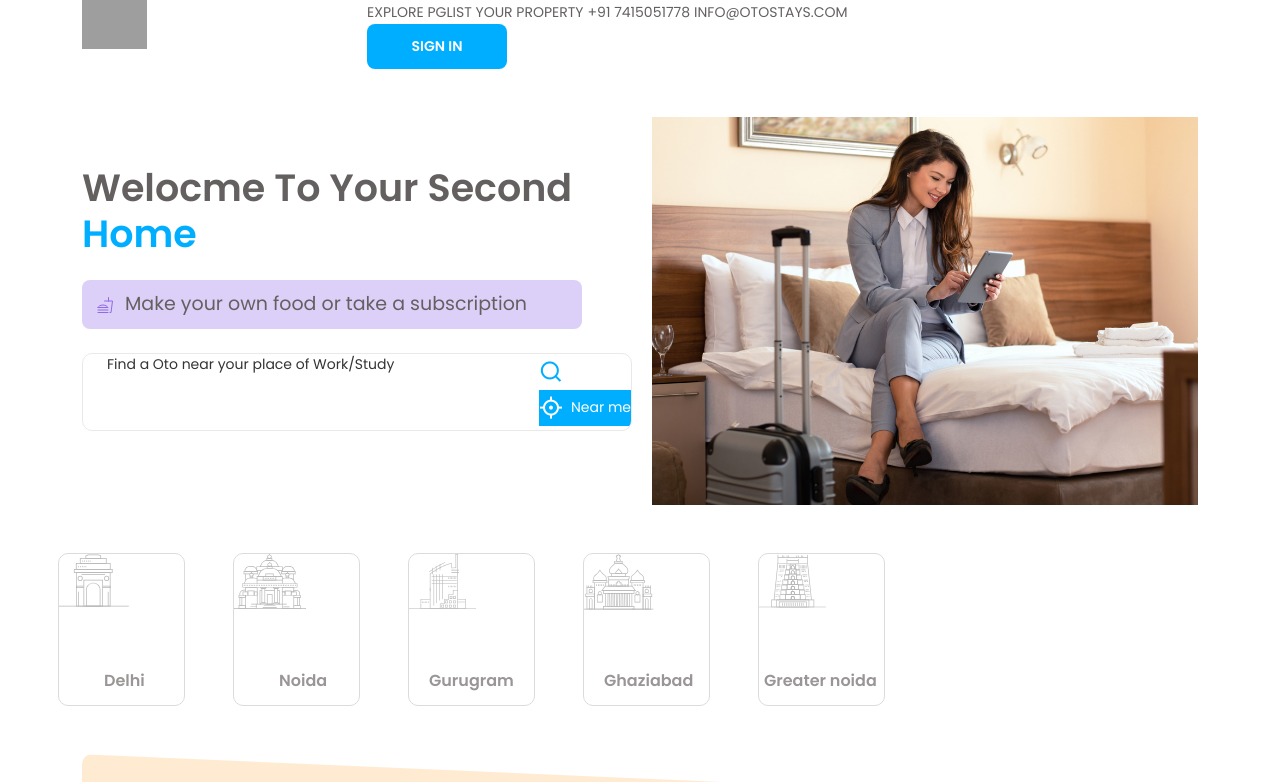
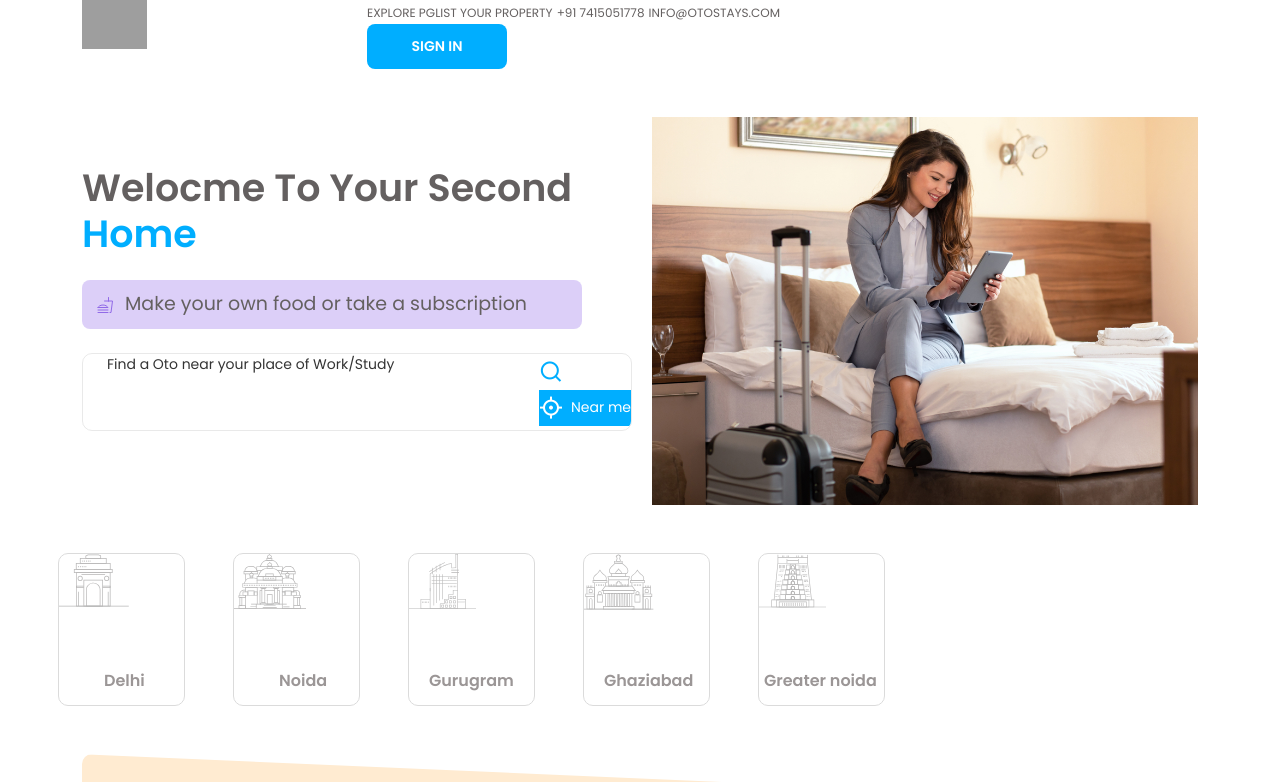
Before and after one commit to anandclicks/co-living-website, a React (Vite) app: page / in a window 1280 px wide. Shown: the top 782 px of the page. Built offline with nearby package versions, Linux system fonts and the light colour scheme; grey boxes are pictures that could not be loaded; some icons are missing; a web font is replaced by a local one.

Commit message:
nav fontsize

```diff
--- a/src/responsvie.css
+++ b/src/responsvie.css
@@ -3,7 +3,7 @@
 /* for tabs  */
 @media (max-width : 1450px) {
   .navLinks{
-    font-size: 14px !important;
+    font-size: 12px !important;
   }
   .links Link {
     font-size: 14px !important;
```
